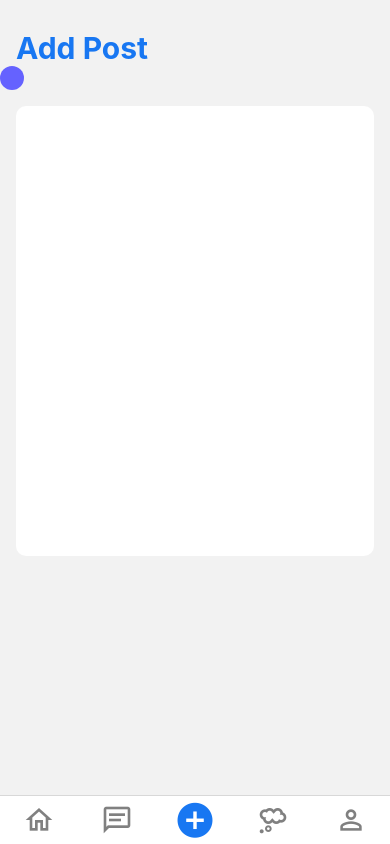
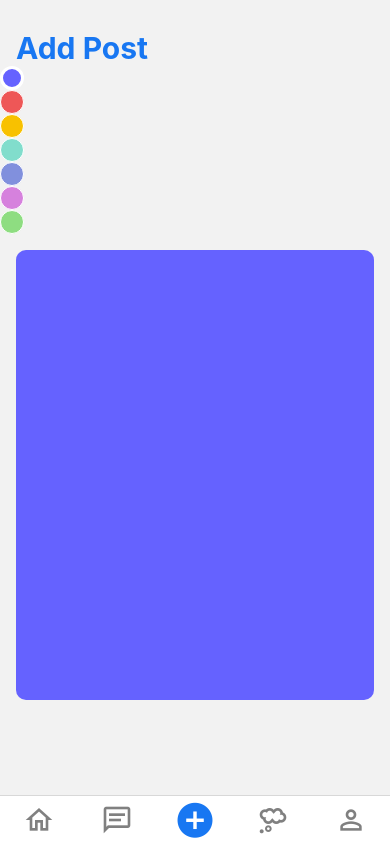
Before and after one commit to Group-15-2/imu, a React Native app: screen /AddPost in a window 390 px wide. Built offline with nearby package versions, Linux system fonts and the light colour scheme.

Commit message:
add post

```diff
--- a/Screens/Addpost.js
+++ b/Screens/Addpost.js
@@ -1,18 +1,79 @@
-import * as React from 'react';
-import { SectionList, Text, View, StyleSheet, TouchableOpacity } from 'react-native';
+import React, { useState } from 'react'
+import { SectionList, Text, View, StyleSheet, FlatList, TouchableWithoutFeedback } from 'react-native';
 // import { addStyles } from '../styles/addstyle';
 
+const DATA = [
+  {
+    id: 0,
+    color: '#6562FF'
+  },
+  {
+    id: 1,
+    color: '#EE5757'
+  },
+  {
+    id: 2,
+    color: '#F8C100'
+  },
+  {
+    id: 3,
+    color: '#81DDCC'
+  },
+  {
+    id: 4,
+    color: '#8190DD'
+  },
+  {
+    id: 5,
+    color: '#D681DD'
+  },
+  {
+    id: 6,
+    color: '#8EDD81'
+  },
+]
+
+const Item = ({ item, borderWidth, onPress }) => {
+  return (
+    <TouchableWithoutFeedback onPress={onPress}>
+      <View style={[addStyles.color_picker, borderWidth, { backgroundColor: item.color }]} />
+    </TouchableWithoutFeedback>
+  );
+};
+
+
 export default function Addpost() {
+
+  const [selectedId, setSelectedId] = useState(0);
+  const [selectedColor, setSelectedColor] = useState('#6562FF');
+
+  const renderItem = ({ item }) => {
+    const borderWidth = item.id === selectedId ? 3 : 1;
+
+    return (
+      <Item
+        item={item}
+        onPress={() => { setSelectedId(item.id); setSelectedColor(item.color); }}
+        borderWidth={{ borderWidth }}
+      />
+    )
+  };
+
   return (
     <View>
       <Text style={addStyles.header}>
         Add Post
       </Text>
-      <TouchableOpacity>
-        <View style={{ width: 24, height: 24, borderRadius: 50, backgroundColor: '#6562FF', borderColor: '#fff' }}></View>
-      </TouchableOpacity>
 
-      <View style={addStyles.card}>
+      <FlatList
+        data={DATA}
+        renderItem={renderItem}
+        keyExtractor={item => item.id}
+        extraData={selectedId}
+        style={addStyles.color_picker_container}
+      />
+
+      <View style={[addStyles.card, { backgroundColor: selectedColor }]}>
 
       </View>
     </View>
@@ -23,7 +84,7 @@ const addStyles = StyleSheet.create({
 
   wrapper: {
     marginLeft: 16,
-    paddingTop: 30
+    paddingTop: 30,
   },
 
   header: {
@@ -35,9 +96,20 @@ const addStyles = StyleSheet.create({
   },
 
   card: {
-    backgroundColor: "#fff",
     margin: 16,
     borderRadius: 10,
     height: 450,
   },
+
+  color_picker: {
+    width: 24,
+    height: 24,
+    borderRadius: 50,
+    borderColor: '#fff',
+  },
+
+  color_picker_container: {
+    display: 'flex',
+    flexDirection: 'row',
+  }
 })
```
